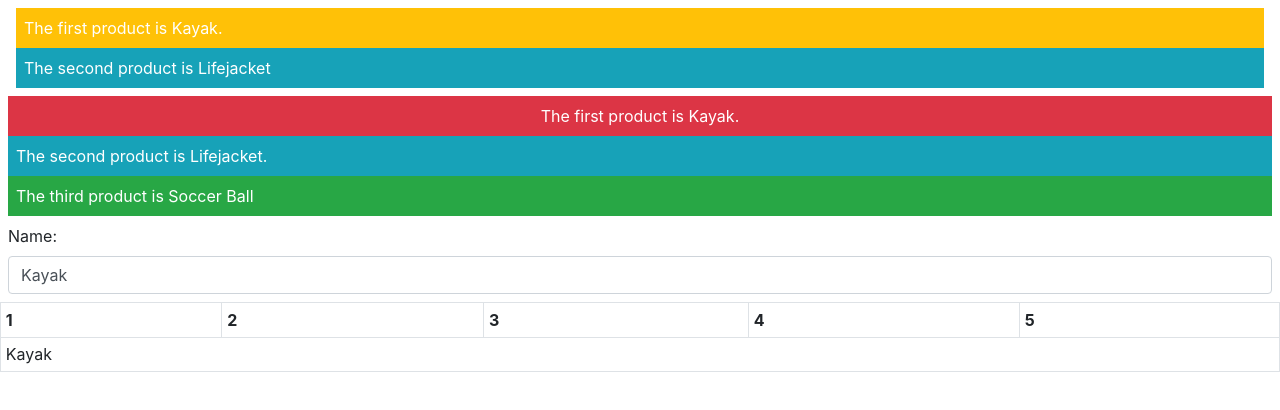
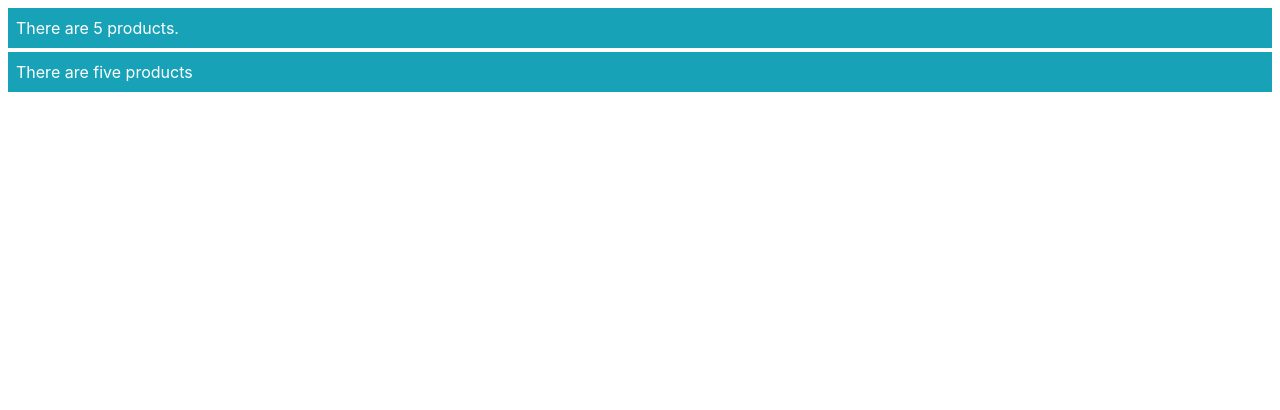
Before and after one commit to saymonset/angular6book, an Angular app: page / in a window 1280 px wide. Shown: the top 410 px of the page. Built offline with nearby package versions, Linux system fonts and the light colour scheme.

Commit message:
Example con switch

```diff
--- a/src/app/app.component.ts
+++ b/src/app/app.component.ts
@@ -35,4 +35,16 @@ export class AppComponent {
 			let product = this.getProductByPosition(position);
 			return "p-2 " + (product.price < 50 ? "bg-info" : "bg-warning");
 		}
+
+		getProduct(key: number): Product {
+			return this.model.getProduct(key);
+			}
+		getProducts(): Product[] {
+			return this.model.getProducts();
+			}
+		getProductCount(): number {
+			return this.getProducts().length;
+			}
+
+			targetName: string = "Kayak";
 }
--- a/src/app/template.html
+++ b/src/app/template.html
@@ -1,39 +1,12 @@
-
-
 <div class="text-white m-2">
-	<div class="text-white m-2">
-		<div [ngClass]="getClassesByPosition(0)">
-			The first product is {{getProductByPosition(0).name}}.
-		</div>
-		<div [ngClass]="getClassesByPosition(1)">
-			The second product is {{getProductByPosition(1).name}}
-		</div>
+	<div class="bg-info p-2">
+		There are {{getProductCount()}} products.
 	</div>
 
+	 <div class="bg-info p-2 mt-1" [ngSwitch]="getProductCount()">
+		<span *ngSwitchCase="2">There are two products</span>
+		<span *ngSwitchCase="5">There are five products</span>
+		<span *ngSwitchDefault>This is the default</span>
+	</div>
 
-	<div class="p-2" [ngClass]="getClassMap(1)">
-		The first product is {{model.getProduct(1).name}}.
-	</div>
-	<div class="p-2" [ngClass]="getClassMap(2)">
-		The second product is {{model.getProduct(2).name}}.
-	</div>
-	<div class="p-2" [ngClass]="{'bg-success': model.getProduct(3).price < 50,
-							'bg-info': model.getProduct(3).price >= 50}">
-		The third product is {{model.getProduct(3).name}}
-	</div>
 </div>
-
-<div class="form-group m-2">
-<label>Name:</label>
-<input class="form-control" [value]="model.getProduct(1)?.name || 'None'" />
-</div>
-<table class="table table-sm table-bordered table-striped mt-2">
-	<tr>
-		<th>1</th><th>2</th><th>3</th><th>4</th><th>5</th>
-	</tr>
-	<tr>
-		<td [attr.colspan]="model.getProducts().length">
-			{{model.getProduct(1)?.name || 'None'}}
-		</td>
-	</tr>
-</table>
```
